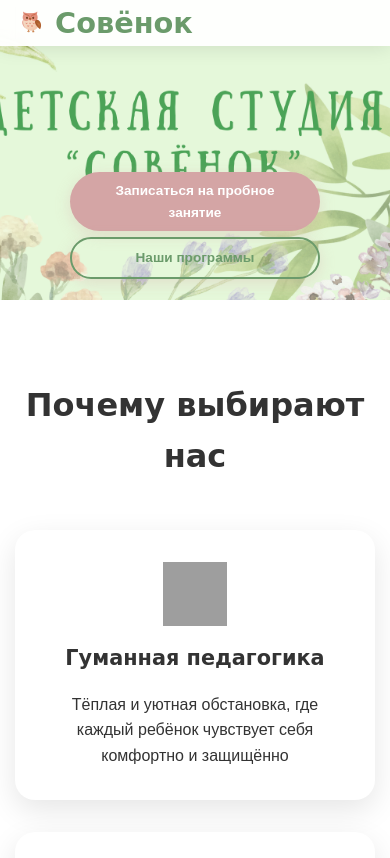
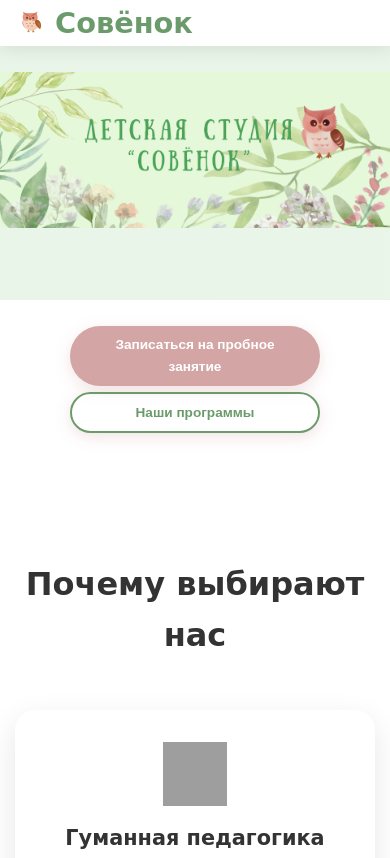
Before and after one commit to Pelly791/sova, a plain HTML site: page index.html in a window 390 px wide. Shown: the top 858 px of the page. Drawn offline with Linux system fonts and the light colour scheme; grey boxes are pictures that could not be loaded.

Commit message:
Update index.html

```diff
--- a/index.html
+++ b/index.html
@@ -93,20 +93,16 @@
             text-align: center;
             position: relative;
             overflow: hidden;
-            min-height: 600px;
+            min-height: 600px; /* Adjust min-height as needed */
             display: flex;
             align-items: flex-end;
         }
 
-        .hero-content {
-            position: absolute;
-            bottom: 50px;
-            left: 50%;
-            transform: translateX(-50%);
-            padding-bottom: 0 !important;
-            padding-top: 0 !important;
-            width: 100%;
-            max-width: 600px;
+        /* Section for buttons, now with full-width white background */
+        .buttons-section {
+            background: white; /* Full width white background */
+            padding: 40px 0; /* Add vertical padding for space */
+            text-align: center; /* Center buttons within the section */
         }
 
         .cta-button {
@@ -326,6 +322,7 @@
         }
 
         #caption {
+            display: none; /* Скрываем подпись */
             text-align: center;
             color: #ccc;
             margin-top: 15px;
@@ -437,21 +434,17 @@
             .hero {
                 padding: 100px 0 120px;
                 min-height: 400px;
-            }
-
-            .hero-content {
-                bottom: 30px;
-                padding: 0 20px;
-                max-width: 100%;
+                background-size: contain; /* Changed for full image visibility */
+                background-position: center; /* Ensure it's centered */
+                background-repeat: no-repeat; /* Ensure no repetition */
             }
 
             .cta-button {
                 padding: 12px 25px;
                 font-size: 1rem;
-                margin: 5px;
+                margin: 10px auto; /* Center buttons horizontally */
                 display: block;
                 max-width: 280px;
-                margin: 10px auto;
                 text-align: center;
             }
 
@@ -510,8 +503,8 @@
                 min-height: 350px;
             }
 
-            .hero-content {
-                bottom: 20px;
+            .buttons-section { /* Adjusted for smaller screens */
+                padding-top: 30px;
             }
 
             .cta-button {
@@ -527,9 +520,8 @@
                 min-height: 300px;
             }
 
-            .hero-content {
-                bottom: 15px;
-                padding: 0 15px;
+            .buttons-section { /* Further adjusted for very small screens */
+                padding-top: 20px;
             }
 
             .cta-button {
@@ -560,12 +552,16 @@
 </header>
 <section class="hero" id="home">
 <div class="container">
-<div class="hero-content">
+</div>
+</section>
+
+<section class="buttons-section">
+<div class="container">
 <a class="cta-button" href="#contact">Записаться на пробное занятие</a>
 <a class="cta-button secondary" href="#programs">Наши программы</a>
 </div>
-</div>
 </section>
+
 <section class="features" id="about">
 <div class="container">
 <h2>Почему выбирают нас</h2>
@@ -788,7 +784,7 @@
 document.addEventListener('DOMContentLoaded', function() {
     const modal = document.getElementById('modal');
     const modalImg = document.getElementById('modalImg');
-    const caption = document.getElementById('caption');
+    const caption = document.getElementById('caption'); // Получаем элемент подписи
     const close = document.getElementsByClassName('close')[0];
 
     // Добавляем обработчики для всех изображений в галерее
@@ -797,7 +793,7 @@ document.addEventListener('DOMContentLoaded', function() {
         img.addEventListener('click', function() {
             modal.style.display = 'block';
             modalImg.src = this.src;
-            caption.innerHTML = this.alt;
+            // Удалена строка: caption.innerHTML = this.alt;
         });
     });
 
```
